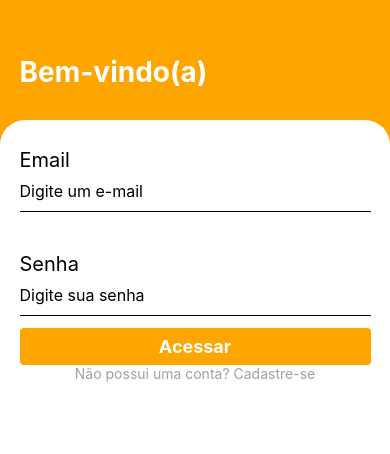
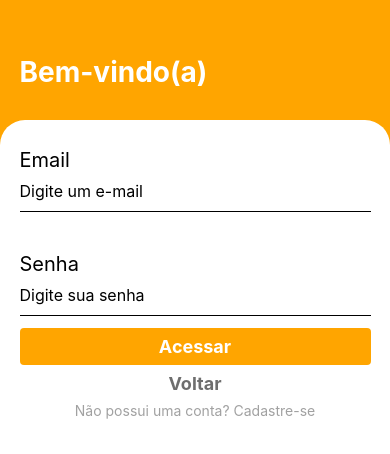
Before and after one commit to ICEI-PUC-Minas-PMV-ADS/pmv-ads-2024-1-e3-proj-mov-t6-pmv-ads-2024-1-e3-proj-versioncontrol, a React Native app in the folder src/React_Native/: screen /SignIn in a window 390 px wide. Shown: the top 454 px of the page. Built offline with nearby package versions, Linux system fonts and the light colour scheme.

Commit message:
Implementação do botão de voltar nas telas SignIn e SignUp

```diff
--- a/src/React_Native/src/pages/HomeScreen/index.js
+++ b/src/React_Native/src/pages/HomeScreen/index.js
@@ -1,10 +1,11 @@
 import React from 'react';
-import { View, Text, TouchableOpacity, Image } from 'react-native';
+import { View, Text, TouchableOpacity, Image, StyleSheet} from 'react-native';
 import { DrawerActions } from '@react-navigation/native';
 
  export const HomeScreen = ({ navigation }) => {
   return (
-    <View style={{ flex: 1, backgroundColor: '#FFFF00', alignItems: 'center', justifyContent: 'center' }}>
+    <View style={{ flex: 1,
+     backgroundColor: '#ffa500', alignItems: 'center', justifyContent: 'center' }}>
       <TouchableOpacity
         onPress={() => navigation.dispatch(DrawerActions.openDrawer())}
         style={{ position: 'absolute', top: 20, left: 10 }}
@@ -48,4 +49,5 @@ import { DrawerActions } from '@react-navigation/native';
   );
 };
 
+
 export default HomeScreen;
--- a/src/React_Native/src/pages/SignIn/index.js
+++ b/src/React_Native/src/pages/SignIn/index.js
@@ -30,6 +30,10 @@ export default function SignIn () {
 
                 <TouchableOpacity style={styles.button} onPress={() => navigation.navigate('HomeScreen')}>
                     <Text style={styles.buttonText}>Acessar</Text>
+                </TouchableOpacity>
+
+                <TouchableOpacity style={styles.buttonVoltar} onPress={() => navigation.navigate('Welcome')}>
+                    <Text style={styles.buttonTextVoltar}>Voltar</Text>
                 </TouchableOpacity>
 
                 <TouchableOpacity style={styles.buttonRegister} onPress={() => navigation.navigate('SignUp')}>
@@ -90,6 +94,20 @@ const styles = StyleSheet.create({
         fontSize: 18,
         fontWeight: 'bold'
     },
+    buttonVoltar: {
+        backgroundColor: '#fff',
+        width: '100%',
+        borderRadius: 4,
+        paddingVertical: 8,
+        martinTop: 15,
+        justifyContent: 'center',
+        alignItems: 'center'
+    },
+    buttonTextVoltar: {
+        color: '#6E6E6E',
+        fontSize: 18,
+        fontWeight: 'bold'
+    },
     buttonRegister: {
         martinTop : 14,
         alignSelf: 'center'
--- a/src/React_Native/src/pages/SignUp/index.js
+++ b/src/React_Native/src/pages/SignUp/index.js
@@ -34,7 +34,12 @@ export default function SignUp () {
                 <TouchableOpacity style={styles.button}>
                     <Text style={styles.buttonText}>Criar conta</Text>
                 </TouchableOpacity>
+
+                <TouchableOpacity style={styles.buttonVoltar} onPress={() => navigation.navigate('SignIn')}>
+                    <Text style={styles.buttonTextVoltar}>Voltar</Text>
+                </TouchableOpacity>
             </Animatable.View>
+
 
 
         </View>
@@ -88,6 +93,20 @@ const styles = StyleSheet.create({
         fontSize: 18,
         fontWeight: 'bold'
     },
+    buttonVoltar: {
+        backgroundColor: '#fff',
+        width: '100%',
+        borderRadius: 4,
+        paddingVertical: 8,
+        martinTop: 15,
+        justifyContent: 'center',
+        alignItems: 'center'
+    },
+    buttonTextVoltar: {
+        color: '#6E6E6E',
+        fontSize: 18,
+        fontWeight: 'bold'
+    },
     buttonRegister: {
         martinTop : 14,
         alignSelf: 'center'
--- a/src/React_Native/src/pages/Welcome/index.js
+++ b/src/React_Native/src/pages/Welcome/index.js
@@ -59,7 +59,7 @@ const styles = StyleSheet.create({
         marginBottom: 12,
     },
     text: {
-        color: '#a1a1a1'
+        color: '#6E6E6E'
     },
     button: {
         position: 'absolute',
```
Also changed, not shown: 1 other file (tests, documents, lock files or other folders).
